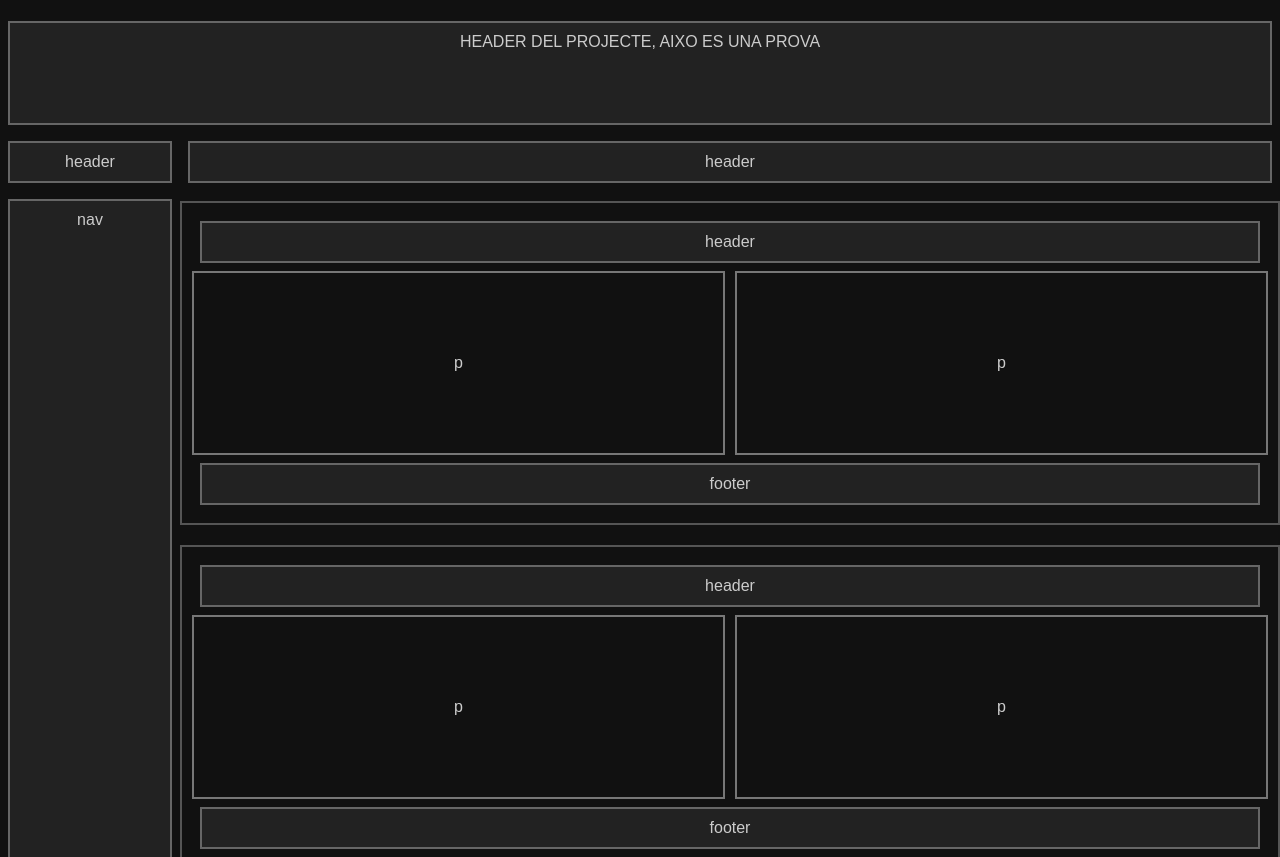
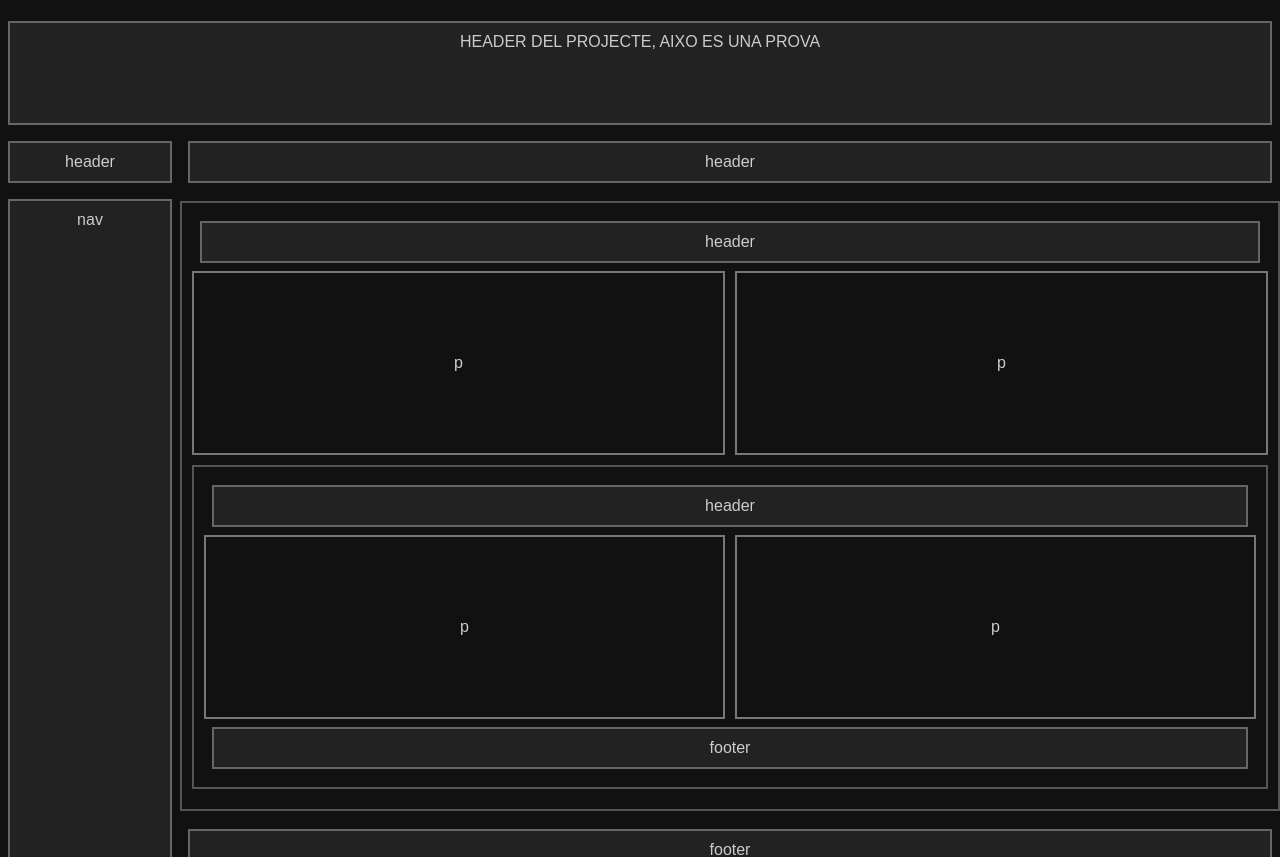
Before and after one commit to ITB2526-FelixSole/TA05_SoleFelix, a plain HTML site: page index.html in a window 1280 px wide. Shown: the part 101-958 px from the top of the page. Drawn offline with Linux system fonts and the light colour scheme.

Commit message:
Remove footer from inner columns in index.html
Removed footer sections from two inner columns.

```diff
--- a/index.html
+++ b/index.html
@@ -127,8 +127,6 @@
                 <div class="inner-columns">
                     <div class="p-box">p</div>
                     <div class="p-box">p</div>
-                </div>
-                <div class="box section-footer">footer</div>
             </div>
 
             <!-- SECCIÓN 2 -->
@@ -137,8 +135,6 @@
                 <div class="inner-columns">
                     <div class="p-box">p</div>
                     <div class="p-box">p</div>
-                </div>
-                <div class="box section-footer">footer</div>
             </div>
 
             <div class="box">footer</div>
```
